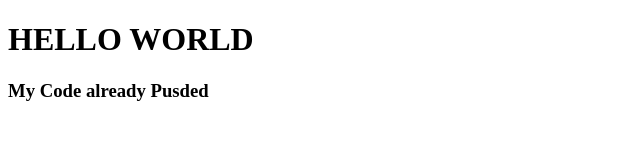
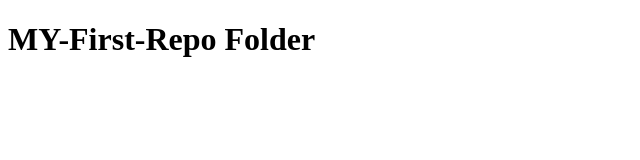
Before and after one commit to Born-by-Code/my-first-repo, a plain HTML site: page index.html in a window 1280 px wide. Shown: the whole page, without its empty margins (0-640 px from the left). Drawn offline with Linux system fonts and the light colour scheme.

Commit message:
update folder

```diff
--- a/index.html
+++ b/index.html
@@ -7,8 +7,6 @@
     <title>Document</title>
 </head>
 <body>
-    <h1>HELLO WORLD
-    </h1>
-    <h3>My Code already Pusded</h3>
+    <h1>MY-First-Repo Folder</h1>
 </body>
 </html>
```
Also changed, not shown: 1 other file.
